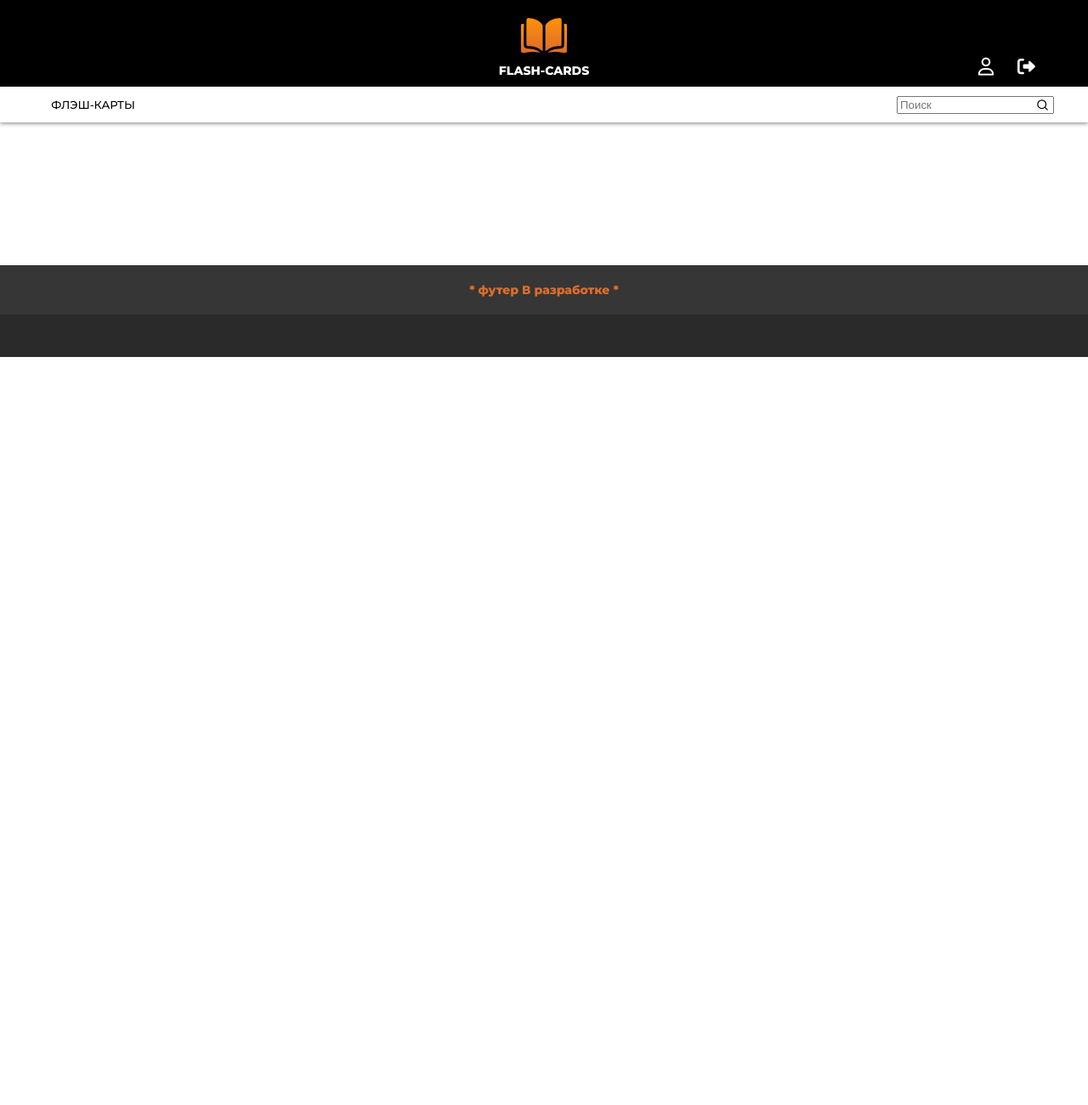
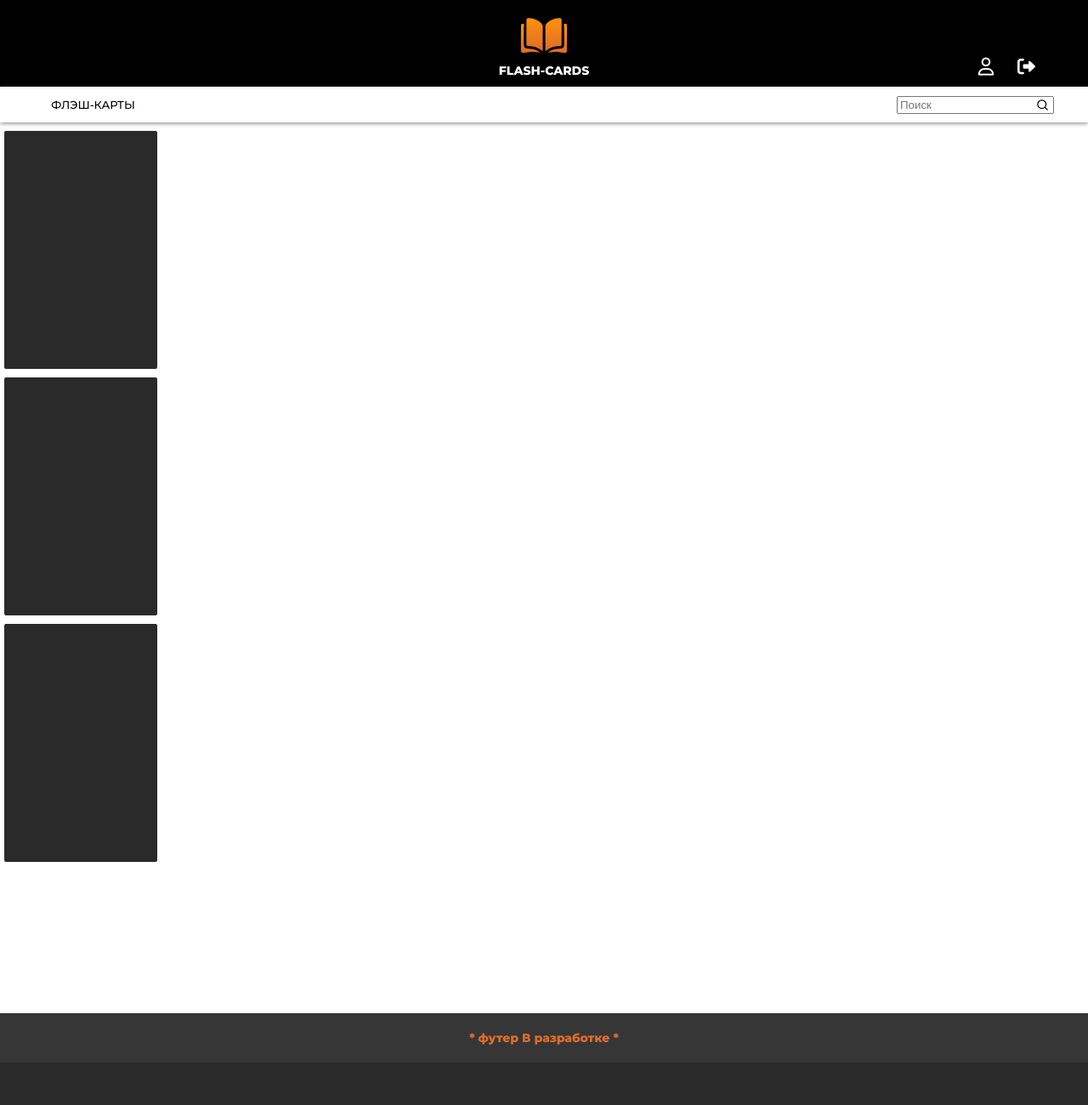
Before and after one commit to MichaelPotemkin/Flashcards, a Django app: page /cards/learn/1 in a window 1280 px wide. Shown: the whole page at 85% size. Before the commit the page ends 420 px from the top, so only its background shows below. Run offline with Django 4.2, Linux system fonts and the light colour scheme.

Commit message:
add many things

```diff
--- a/static/css/style.css
+++ b/static/css/style.css
@@ -1,8 +1,11 @@
+
+
 body{
     background: #fff;
     margin:  0;
     font-family: 'Montserrat', sans-serif;
     font-size: 14px;
+    min-height: 100vh;
 }
 strong{
     color: #DD6D2A;
@@ -14,6 +17,17 @@ strong{
 }
 label{
     display: block;
+}
+
+/*? ---------- Прибивание футера к низу сайта --------- ?*/
+
+.wrapper{
+    display: flex;
+    flex-direction: column;
+    min-height: 100vh;
+}
+.content{
+    flex-grow: 1;
 }
 
 /*? --------- CONTAINER ----------?*/
@@ -380,6 +394,7 @@ label{
 /*? ------------- FOOTER ------------- ?*/
 footer{
     margin-top: 12em;
+    flex-grow: 0;
 }
 .background-footer-up{
     background: #363636;
--- /dev/null
+++ b/static/css/wheel.css
@@ -0,0 +1,7 @@
+.slider-card{
+    width: 180px;
+    height: 280px;
+    background: #2A2A2A;
+    border-radius: 2px;
+    margin: 10px 5px;
+}
--- a/static/script/app.js
+++ b/static/script/app.js
@@ -1,3 +1,4 @@
+
 
 let triangle_buttons = document.querySelectorAll('.clickable')
 
--- /dev/null
+++ b/static/script/wheel.js
@@ -0,0 +1,6 @@
+import Swiper from 'swiper';
+import 'swiper/css';
+
+// Slider for cards
+
+const swiper = new Swiper();
--- a/templates/base.html
+++ b/templates/base.html
@@ -3,6 +3,7 @@
 <html>
 <head>
     <link rel="stylesheet" type="text/css" href={% static 'css/style.css' %}>
+    {% block head_css_wheel %}{% endblock head_css_wheel %}
     <link rel="shortcut icon" href={% static "images/shortcut-icon.png" %}>
     <link rel="stylesheet" href="https://cdnjs.cloudflare.com/ajax/libs/font-awesome/6.0.0-beta2/css/all.min.css">
     <link rel="preconnect" href="https://fonts.googleapis.com">
@@ -15,6 +16,8 @@
     <title>{% block title %}Flashcards{% endblock title %}</title>
 </head>
 <body>
+<div class="wrapper">
+<!-- ХЕДЕР -->
 <header>
     <div class="header-logo-block">
         <div class="container">
@@ -61,12 +64,17 @@
         </div>
     </div>
 </header>
-<div>{% block content %}{% endblock content %}</div>
-<footer>
-    <div class="background-footer-up">
-        <p class="footer-text"><strong>* футер В разработке *</strong></p>
+
+    <div class="content">
+        {% block content %}{% endblock content %}
     </div>
-    <div class="background-footer-down"></div>
-</footer>
+    <!-- ФУТЕР -->
+    <footer>
+        <div class="background-footer-up">
+            <p class="footer-text"><strong>* футер В разработке *</strong></p>
+        </div>
+        <div class="background-footer-down"></div>
+    </footer>
+</div>
 </body>
 </html>
--- a/templates/cards/wheel.html
+++ b/templates/cards/wheel.html
@@ -1,5 +1,17 @@
 {% extends 'base.html' %}
+{% load static %}
+{% block head_css_wheel %}
+    <link rel="stylesheet" type="text/css" href={% static '/css/wheel.css' %}>
+{% endblock head_css_wheel %}
 {% block content %}
     <!-- БЛОК СЛАЙДЕРА КАРТ -->
-
+    <div class="swiper-container">
+        <div class="swiper-wrapper">
+            <div class="swiper-slide slider-card"></div>
+            <div class="swiper-slide slider-card"></div>
+            <div class="swiper-slide slider-card"></div>
+        </div>
+        <div class="swiper-button-prev card-btn"></div>
+        <div class="swiper-button-next card-btn"></div>
+    </div>
 {% endblock %}
--- a/templates/index.html
+++ b/templates/index.html
@@ -66,6 +66,5 @@
 <div class="start-button-position">
     <button class="intro-btn">Начать прямо сейчас</button>
 </div>
-
     <script src={% static "script/app.js" %}></script>
 {% endblock %}
```
Also changed, not shown: package.json (added, +7 -0 lines).
